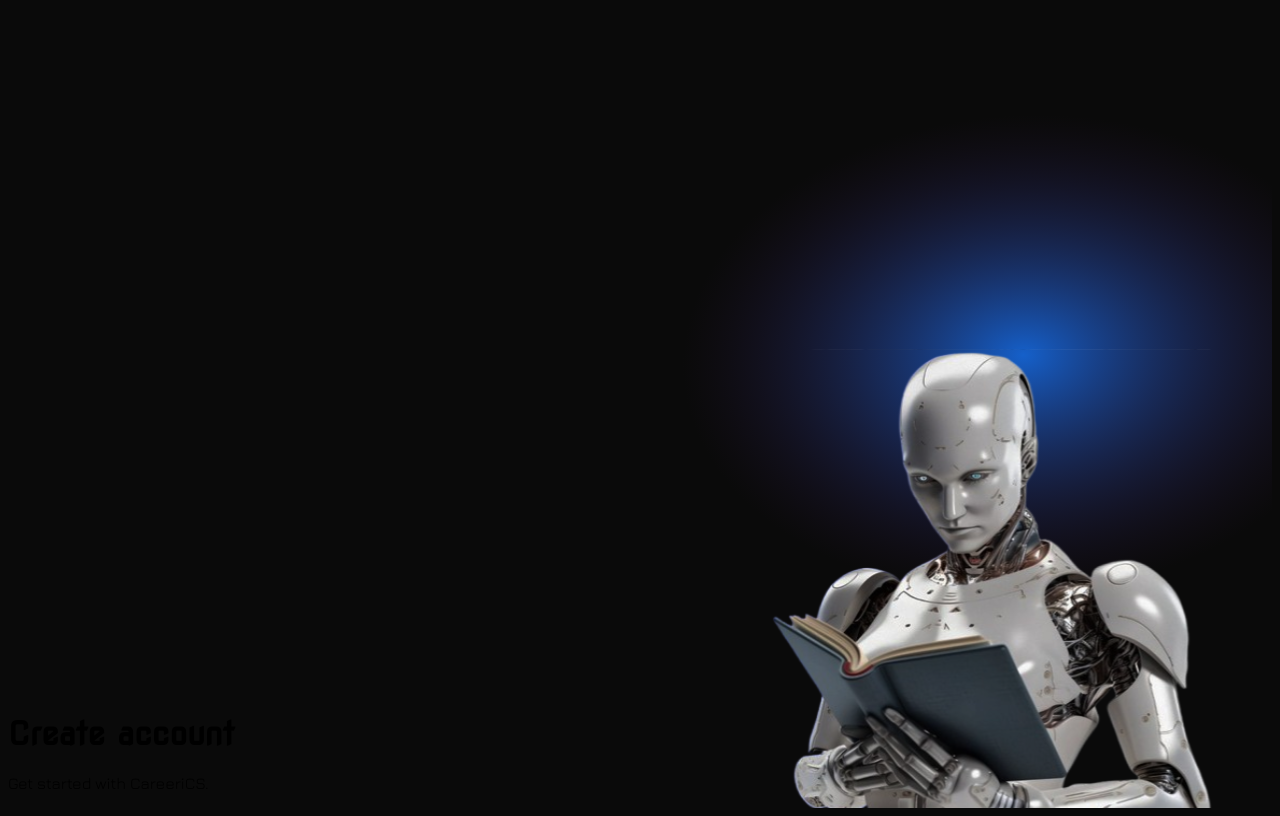
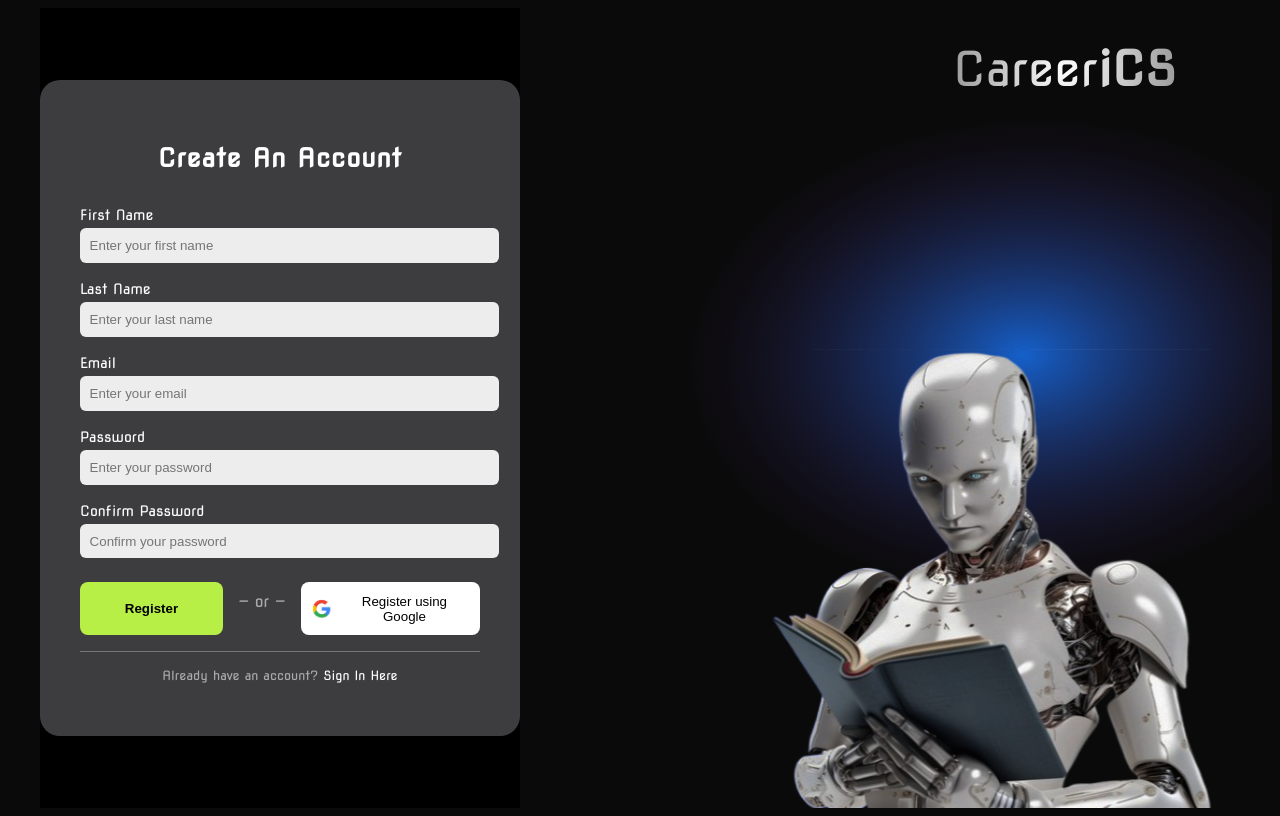
Before and after one commit to marioumacoding/CareeriCS_V1, a Next.js app in the folder NextJS-Frontend/careerics/: page /auth/register in a window 1280 px wide. Built offline with nearby package versions, Linux system fonts and the light colour scheme.

Commit message:
register and login done

```diff
--- a/NextJS-Frontend/careerics/app/auth/layout.tsx
+++ b/NextJS-Frontend/careerics/app/auth/layout.tsx
@@ -9,6 +9,11 @@
   return (
     <div className="auth-wrapper">
       {children}
+
+      {/* Title Top Right */}
+      <div className="auth-title">
+        Career<span>iCS</span>
+      </div>
 
       {/* Robot SVG bottom-right */}
       <div className="auth-robot">
@@ -22,6 +27,25 @@
           overflow: hidden;
           display: flex;
           align-items: flex-end;
+        }
+
+        .auth-title {
+          position: absolute;
+          top: 2rem;
+          right: 6rem;
+          font-size: 3rem;
+
+          z-index: 2;
+          font-family: var(--font-nova-square);
+          background: radial-gradient(circle at center, white 0%, #999999 100%);
+         -webkit-background-clip: text;
+         -webkit-text-fill-color: transparent;
+         background-clip: text;
+        color: transparent;
+        }
+
+        .auth-title span {
+          font-weight: bold;
         }
 
         .auth-robot {
--- a/NextJS-Frontend/careerics/app/auth/register/page.tsx
+++ b/NextJS-Frontend/careerics/app/auth/register/page.tsx
@@ -1,19 +1,177 @@
-/**
- * Register page placeholder.
- */
+"use client";
 
-export const metadata = {
-  title: "Register | CareeriCS",
-};
+import { useState } from "react";
+import Link from "next/link";
 
-export default function RegisterPage() {
+export default function Register() {
+  const [registerHover, setRegisterHover] = useState(false);
+  const [googleHover, setGoogleHover] = useState(false);
+  const [signHoverText, setSignHoverText] = useState(false);
+
+  const inputStyle = {
+    width: "100%",
+    padding: "0.6rem",
+    marginTop: "0.3rem",
+    borderRadius: "6px",
+    border: "none",
+    backgroundColor: "#EDEDED",
+  };
+
+  const labelStyle = {
+    color: "white",
+    fontSize: "0.9rem",
+  };
+
   return (
-    <div className="rounded-xl border border-zinc-200 bg-white p-8 shadow-sm dark:border-zinc-800 dark:bg-zinc-900">
-      <h1 className="text-2xl font-bold text-zinc-900 dark:text-zinc-50">Create account</h1>
-      <p className="mt-2 text-sm text-zinc-600 dark:text-zinc-400">
-        Get started with CareeriCS.
-      </p>
-      {/* Wire up with auth service + validation schemas */}
+    <div
+      style={{
+        zIndex: 1,
+        marginLeft: "2rem",
+        minHeight: "100vh",
+        display: "flex",
+        justifyContent: "center",
+        alignItems: "center",
+        background: "black",
+      }}
+    >
+      <div
+        style={{
+          backgroundColor: "var(--form-grey)",
+          padding: "2.5rem",
+          borderRadius: "20px",
+          width: "400px",
+          fontFamily: "var(--font-nova-square)",
+          backdropFilter: "blur(10px)",
+        }}
+      >
+        <h2
+          style={{
+            textAlign: "center",
+            marginBottom: "2rem",
+            color: "white",
+            fontSize: "1.6rem",
+            letterSpacing: "1px",
+          }}
+        >
+          Create An Account
+        </h2>
+
+        {/* First Name */}
+        <div style={{ marginBottom: "1rem" }}>
+          <label style={labelStyle}>First Name</label>
+          <input type="text" placeholder="Enter your first name" style={inputStyle} />
+        </div>
+
+        {/* Last Name */}
+        <div style={{ marginBottom: "1rem" }}>
+          <label style={labelStyle}>Last Name</label>
+          <input type="text" placeholder="Enter your last name" style={inputStyle} />
+        </div>
+
+        {/* Email */}
+        <div style={{ marginBottom: "1rem" }}>
+          <label style={labelStyle}>Email</label>
+          <input type="email" placeholder="Enter your email" style={inputStyle} />
+        </div>
+
+        {/* Password */}
+        <div style={{ marginBottom: "1rem" }}>
+          <label style={labelStyle}>Password</label>
+          <input type="password" placeholder="Enter your password" style={inputStyle} />
+        </div>
+
+        {/* Confirm Password */}
+        <div style={{ marginBottom: "1.5rem" }}>
+          <label style={labelStyle}>Confirm Password</label>
+          <input type="password" placeholder="Confirm your password" style={inputStyle} />
+        </div>
+
+        {/* Buttons */}
+        <div style={{ display: "flex", gap: "1rem", marginBottom: "1rem" }}>
+          <button
+            style={{
+              flex: 1,
+              padding: "0.7rem",
+              borderRadius: "8px",
+              border: "none",
+              backgroundColor: registerHover ? "var(--hover-green)" : "var(--primary-green)",
+              fontWeight: "bold",
+              cursor: "pointer",
+              transition: "all 0.3s",
+              transform: registerHover ? "scale(1.05)" : "scale(1)",
+            }}
+            onMouseEnter={() => setRegisterHover(true)}
+            onMouseLeave={() => setRegisterHover(false)}
+          >
+            Register
+          </button>
+
+          <div
+            style={{
+              textAlign: "center",
+              marginTop: "0.6rem",
+              color: "var(--text-grey)",
+            }}
+          >
+            — or —
+          </div>
+
+          <button
+            style={{
+              flex: 1.3,
+              padding: "0.7rem",
+              borderRadius: "8px",
+              border: "none",
+              backgroundColor: googleHover ? "#ACB2D2" : "white",
+              cursor: "pointer",
+              display: "flex",
+              alignItems: "center",
+              justifyContent: "center",
+              gap: "0.5rem",
+              transition: "all 0.3s",
+              transform: googleHover ? "scale(1.03)" : "scale(1)",
+            }}
+            onMouseEnter={() => setGoogleHover(true)}
+            onMouseLeave={() => setGoogleHover(false)}
+          >
+            <img src="/image 1.png" alt="Google" style={{ height: 20 }} />
+            Register using Google
+          </button>
+        </div>
+
+        {/* Divider */}
+        <div
+          style={{
+            borderTop: "1px solid #777",
+            margin: "1rem 0",
+          }}
+        />
+
+        {/* Sign In Redirect */}
+        <p
+          style={{
+            textAlign: "center",
+            fontSize: "0.8rem",
+            color: "var(--text-grey)",
+            marginTop: "1rem",
+          }}
+        >
+          Already have an account?{" "}
+          <Link href="/auth/signin" style={{ textDecoration: "none" }}>
+            <span
+              style={{
+                color: signHoverText ? "#00cc66" : "white",
+                cursor: "pointer",
+                transition: "color 0.3s",
+              }}
+              onMouseEnter={() => setSignHoverText(true)}
+              onMouseLeave={() => setSignHoverText(false)}
+            >
+              Sign In Here
+            </span>
+          </Link>
+        </p>
+      </div>
     </div>
   );
 }
```
Also changed, not shown: NextJS-Frontend/careerics/app/auth/login/page.tsx (+17 -14 lines), NextJS-Frontend/careerics/public/image 1.png (renamed from NextJS-Frontend/careerics/public/google.png).
